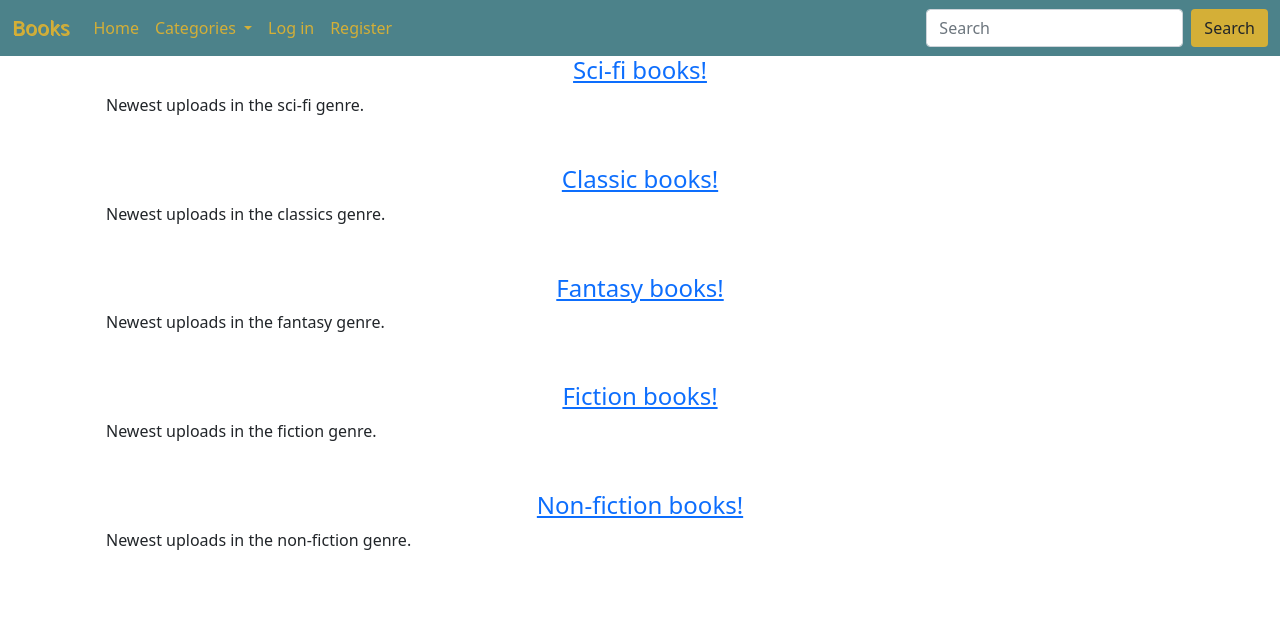
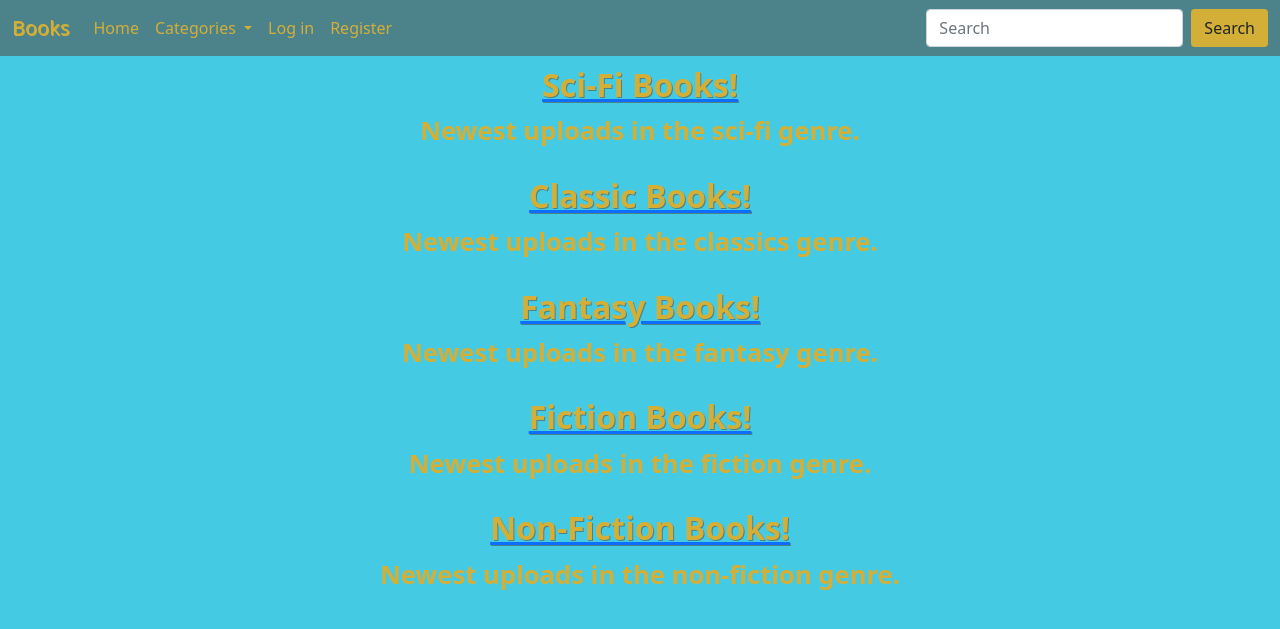
Before and after one commit to Code-Institute-Submissions/Milestone-94, a Flask app: page / in a window 1280 px wide. Shown: the top 629 px of the page. Run offline with Flask 2, Linux system fonts and the light colour scheme; data that the repository does not hold is empty; some libraries are stand-ins or nearby versions.

Commit message:
style profile and home page

```diff
--- a/static/css/style.css
+++ b/static/css/style.css
@@ -1,3 +1,7 @@
+body {
+    background-color:#44cbe3;
+}
+
 .flashes h4 {
     line-height: 2;
 }
@@ -6,7 +10,7 @@
     margin: 5px;
 }
 
-.navbar, .dropdown-menu {
+.navbar, .dropdown-menu{
     background-color: #4c828a !important;
 }
 
@@ -19,6 +23,50 @@
     text-shadow: 1px 1px #d4af37;
 }
 
-.search-button .btn {
+.btn {
     background-color: #d4af37 !important;
 }
+
+.book-cards, .list-group-item {
+    background-color: #4c828a;
+    color: #d4af37 !important;
+}
+
+.list-group-item, .card-body, .card-description{
+    padding: 1px !important;
+    border: 0 !important;
+}
+
+.profile-text {
+    font-weight: bold;
+    font-size: 1.6em;
+    color: #d4af37 !important;
+    margin-top: 5px;
+    margin-bottom: 5px;
+}
+
+.heading {
+    font-weight: bold;
+    font-size: 2em;
+    color: #d4af37 !important;
+    text-transform: capitalize;
+    text-shadow: 1px 1px #4c828a;
+    margin-top: 10px;
+}
+
+.book-cards {
+    width: 100%;
+    display: block;
+    margin: 5px;
+}
+
+.book-cards img {
+    display: block;
+    border-radius: 4px;
+    height: 460px;
+    width: 100%;
+    position: relative;
+    transition: all .3s ease;
+    z-index: 0;
+    object-fit: cover;
+}
--- a/templates/edit_book.html
+++ b/templates/edit_book.html
@@ -64,7 +64,7 @@
               <input type="range" value="{{ book.book_rate }}" class="form-range" name="book_rate" id="book_rate">
             </div>
             <!-- cancel button-->
-            <a href="{{ url_for('get_books') }}" class="btn btn-primary">
+            <a href="{{ url_for('home') }}" class="btn btn-primary">
               Cancel <i class="fas fa-times-circle right"></i>
             </a>
             <!-- submit button-->
--- a/templates/home.html
+++ b/templates/home.html
@@ -5,10 +5,10 @@
     <section class="container-fluid">
         <div class="container">
             <div class="section">
-                <a href="#"><h4 class="text-center text-md-left">Sci-fi books!</h4></a>
-                <p>Newest uploads in the sci-fi genre.</p>
+                <a href="#"><h4 class="text-center text-md-left heading">Sci-fi books!</h4></a>
+                <p class="text-center profile-text">Newest uploads in the sci-fi genre.</p>
             </div>
-            <div class="row mt-5">
+            <div class="row mt-3">
                 {% for book in sci_fi %}
                 <!--Using the include statement to include books.html template-->
                     {% include "books.html" %}
@@ -21,10 +21,10 @@
     <section class="container-fluid">
         <div class="container">
             <div class="section">
-                <a href="#"><h4 class="text-center text-md-left">Classic books!</h4></a>
-                <p>Newest uploads in the classics genre.</p>
+                <a href="#"><h4 class="text-center text-md-left heading">Classic books!</h4></a>
+                <p class="text-center profile-text">Newest uploads in the classics genre.</p>
             </div>
-            <div class="row mt-5">
+            <div class="row mt-3">
                 {% for book in classic %}
                     {% include "books.html" %}
                 {% endfor %}
@@ -36,10 +36,10 @@
     <section class="container-fluid">
         <div class="container">
             <div class="section">
-                <a href="#"><h4 class="text-center text-md-left">Fantasy books!</h4></a>
-                <p>Newest uploads in the fantasy genre.</p>
+                <a href="#"><h4 class="text-center text-md-left heading">Fantasy books!</h4></a>
+                <p class="text-center profile-text">Newest uploads in the fantasy genre.</p>
             </div>
-            <div class="row mt-5">
+            <div class="row mt-3">
                 {% for book in fantasy %}
                     {% include "books.html" %}
                 {% endfor %}
@@ -51,10 +51,10 @@
     <section class="container-fluid">
         <div class="container">
             <div class="section">
-                <a href="#"><h4 class="text-center text-md-left">Fiction books!</h4></a>
-                <p>Newest uploads in the fiction genre.</p>
+                <a href="#"><h4 class="text-center text-md-left heading">Fiction books!</h4></a>
+                <p class="text-center profile-text">Newest uploads in the fiction genre.</p>
             </div>
-            <div class="row mt-5">
+            <div class="row mt-3">
                 {% for book in fiction %}
                     {% include "books.html" %}
                 {% endfor %}
@@ -66,10 +66,10 @@
     <section class="container-fluid">
         <div class="container">
             <div class="section">
-                <a href="#"><h4 class="text-center text-md-left">Non-fiction books!</h4></a>
-                <p>Newest uploads in the non-fiction genre.</p>
+                <a href="#"><h4 class="text-center text-md-left heading">Non-fiction books!</h4></a>
+                <p class="text-center profile-text">Newest uploads in the non-fiction genre.</p>
             </div>
-            <div class="row mt-5">
+            <div class="row mt-3">
                 {% for book in non_fiction %}
                     {% include "books.html" %}
                 {% endfor %}
```
Also changed, not shown: templates/books.html (+7 -5 lines), templates/profile.html (+23 -33 lines).
